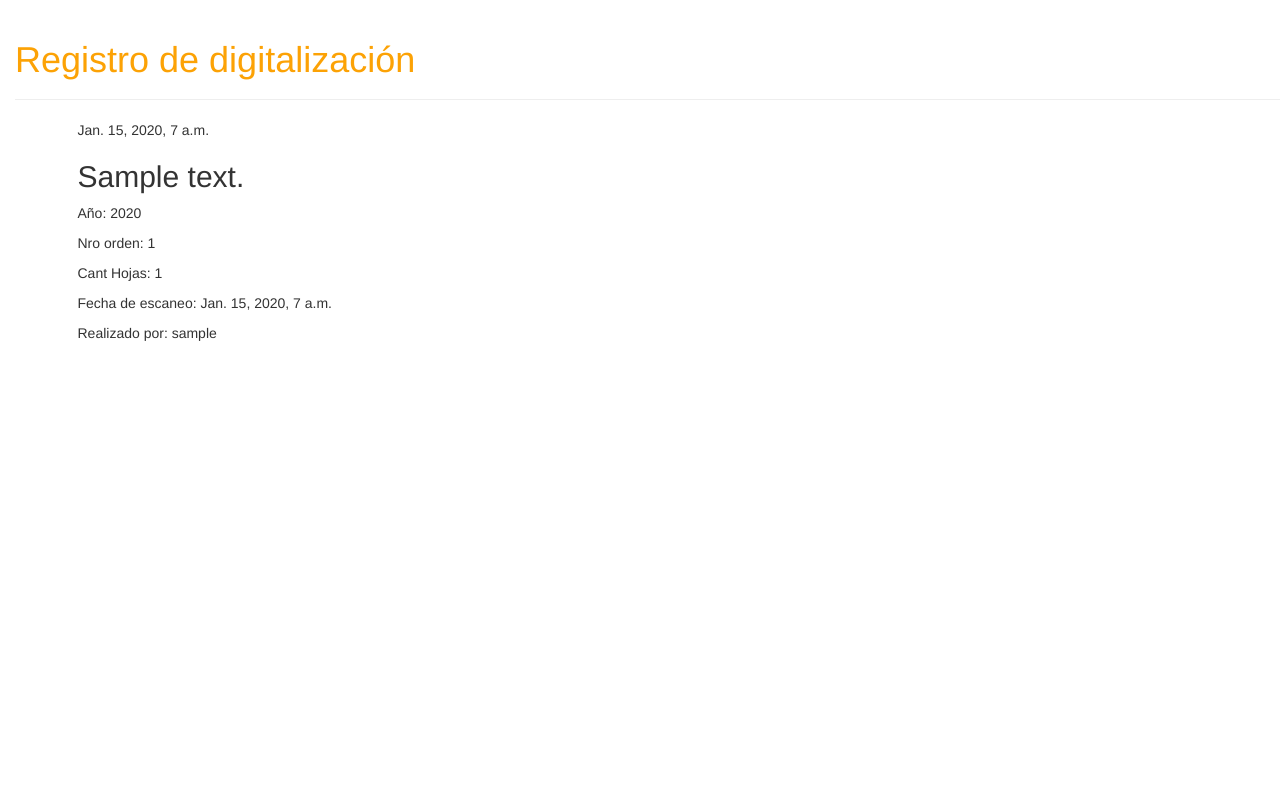
After one commit to carlosmgc2003/p306-clasif_mat, a Django app: page /registro/1/ in a window 1280 px wide. The commit adds this page. Run offline with Django 3.2, Linux system fonts and the light colour scheme; tables that the repository leaves empty hold one stand-in row (values such as "Sample post"); some libraries are stand-ins or nearby versions.

Commit message:
Se agregan vistas de detalle de registros

```diff
--- /dev/null
+++ b/clasif_mat/static/css/clasif_mat.css
@@ -0,0 +1,6 @@
+h1 a {
+    color: #FCA205
+}
+body {
+    padding-left: 15px;
+}
--- /dev/null
+++ b/clasif_mat/templates/clasif_mat/base.html
@@ -0,0 +1,23 @@
+{% load staticfiles %}
+<html>
+    <head>
+        <title>Lista de Registros</title>
+        <link rel="stylesheet" href="//maxcdn.bootstrapcdn.com/bootstrap/3.2.0/css/bootstrap.min.css">
+        <link rel="stylesheet" href="//maxcdn.bootstrapcdn.com/bootstrap/3.2.0/css/bootstrap-theme.min.css">
+        <link href='//fonts.googleapis.com/css?family=Lobster&subset=latin,latin-ext' rel='stylesheet' type='text/css'>
+        <link rel="stylesheet" href="{% static 'css/clasif_mat.css' %}">
+    </head>
+    <body>
+        <div class="page-header">
+            <h1><a href="/">Registro de digitalización</a></h1>
+        </div>
+        <div class="content container">
+            <div class="row">
+                <div class="col-md-8">
+                    {% block content %}
+                    {% endblock %}
+                </div>
+            </div>
+        </div>
+    </body>
+</html>
--- /dev/null
+++ b/clasif_mat/templates/clasif_mat/registro_detalle.html
@@ -0,0 +1,13 @@
+{% extends 'clasif_mat/base.html' %}
+
+{% block content %}
+<div>
+    <p>{{registros.fecha_creacion}}</p>
+    <h2>{{registros.contenido}}</h2>
+    <p>Año: {{registros.anio}}</p>
+    <p>Nro orden: {{registros.orden}}</p>
+    <p>Cant Hojas: {{registros.cant_hojas}}</p>
+    <p>Fecha de escaneo: {{registros.fecha_digit}}</p>
+    <p>Realizado por: {{registros.autor}}</p>
+</div>
+{% endblock %}
--- a/clasif_mat/urls.py
+++ b/clasif_mat/urls.py
@@ -2,4 +2,18 @@ from django.conf.urls import include, url
 from . import views
 urlpatterns = [
     url(r'^$', views.lista_registros),
+    url(r'^registro/(?P<pk>[0-9]+)/$', views.detalle_registro, name='detalle_registro'),
 ]
+
+"""
+    comienza con ^ otra vez, "el principio".
+    post/ sólo significa que después del comienzo, la dirección URL debe contener la palabra post y /. Hasta ahora, bien.
+    (?P<pk>[0-9]+) - esta parte es más complicada. Significa que Django llevará todo lo que coloques aquí y lo transferirá
+     a una vista como una variable llamada pk. [0-9] también nos dice que sólo puede ser un número, no una letra (todo
+     debería estar entre 0 y 9). + significa que tiene que haber uno o más dígitos. Entonces algo como http://127.0.0.1:8000/post//
+     no es válido, pero http://127.0.0.1:8000/post/1234567890/ es perfectamente aceptable!
+    / - entonces necesitamos / de nuevo
+    $ - ¡"el final"!
+    Eso significa que si entras en http://127.0.0.1:8000/post/5/ en tu navegador, Django entenderá que estás buscando una view denominada
+     post_detail y transferirá la información de pk que es igual a 5 a esa view.
+"""
--- a/clasif_mat/views.py
+++ b/clasif_mat/views.py
@@ -1,7 +1,11 @@
-from django.shortcuts import render
+from django.shortcuts import render, get_object_or_404
 from .models import Registro
 
 # Create your views here.
 def lista_registros(request):
     registros = Registro.objects.order_by('fecha_digit')
     return render(request, 'clasif_mat/lista_registros.html',{'registros':registros})
+
+def detalle_registro(request,pk):
+    registros = get_object_or_404(Registro, pk=pk)
+    return render(request, 'clasif_mat/registro_detalle.html', {'registros':registros})
```
Also changed, not shown: clasif_mat/templates/clasif_mat/lista_registros.html (+8 -15 lines).
